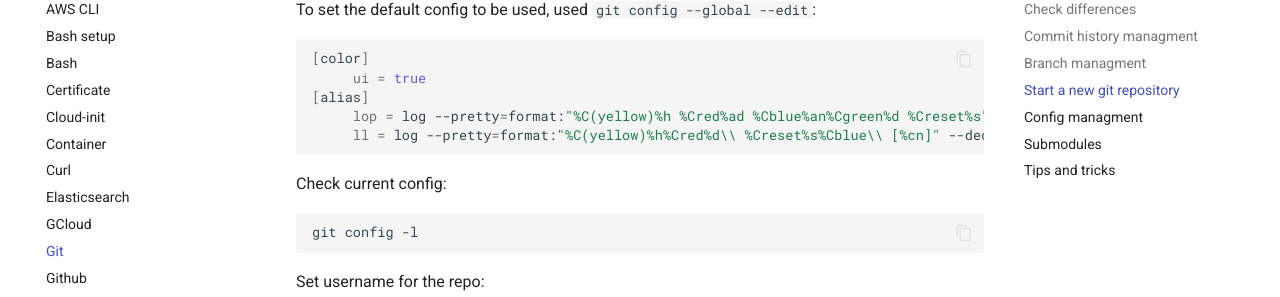
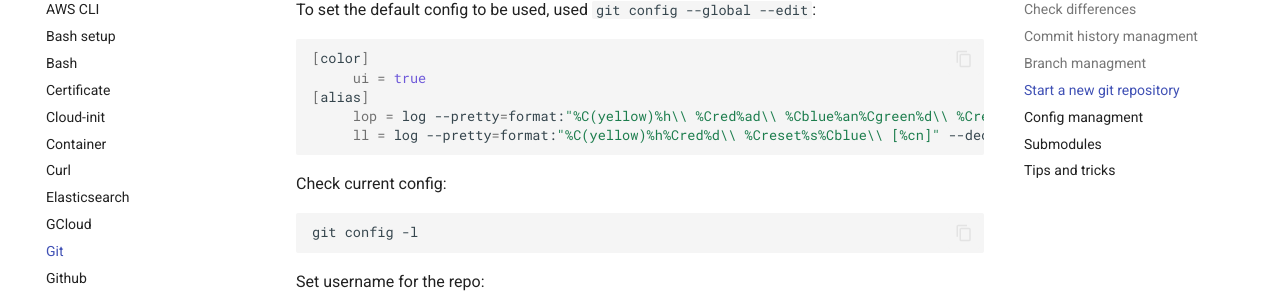
Before and after one commit to woernfl/cheatsheets, an MkDocs documentation site: the page built from docs/git.md, in a window 1280 px wide and 900 px high, scrolled down 4498 px. Shown: the part 153-450 px from the top of the window. Built offline with MkDocs 1.6.1 and Material for MkDocs 9.7.7, drawn with Linux system fonts in a browser that asks for light colours; comment, search, counter and statistics services are not loaded.

Commit message:
Update git.md (#128)

````diff
--- a/docs/git.md
+++ b/docs/git.md
@@ -249,7 +249,7 @@ To set the default config to be used, used `git config --global --edit`:
 [color]
      ui = true
 [alias]
-     lop = log --pretty=format:"%C(yellow)%h %Cred%ad %Cblue%an%Cgreen%d %Creset%s" --date=short
+     lop = log --pretty=format:"%C(yellow)%h\\ %Cred%ad\\ %Cblue%an%Cgreen%d\\ %Creset%s" --date=short
      ll = log --pretty=format:"%C(yellow)%h%Cred%d\\ %Creset%s%Cblue\\ [%cn]" --decorate --numstat
 ```
 
````
